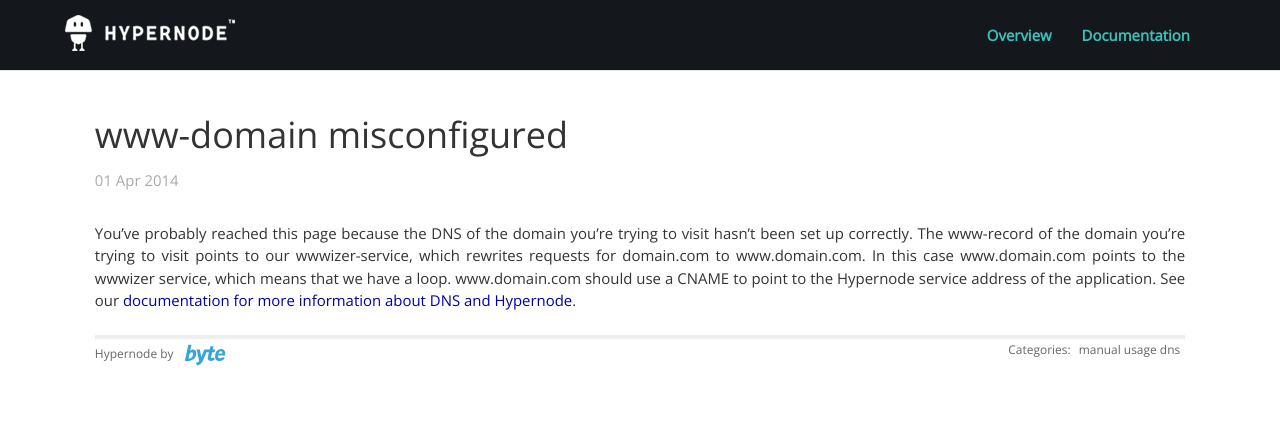
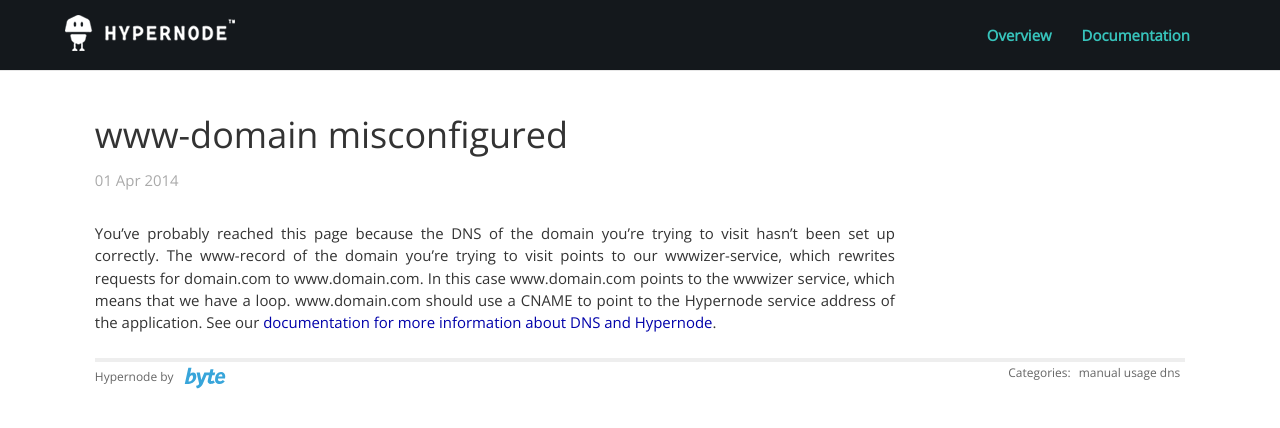
Before and after one commit to damnlie/hypernode.github.io, a Jekyll site: the page built from www-domain-misconfigured.md, in a window 1280 px wide. Shown: the top 428 px of the page. Built offline with Jekyll 4.4.1, drawn with Linux system fonts in a browser that asks for light colours; nearby versions of some CDN libraries; Markdown is read by kramdown in place of the engine named in the settings; a script that is not in the unit is left out.

Commit message:
Wrap overly long lines to 800px

```diff
--- a/css/main.css
+++ b/css/main.css
@@ -197,6 +197,10 @@
 /*
 /*****************************************************************************/
 
+.post {
+    max-width: 800px;
+}
+
 /* standard */
 .post pre {
     border: 1px solid #ddd;
```
